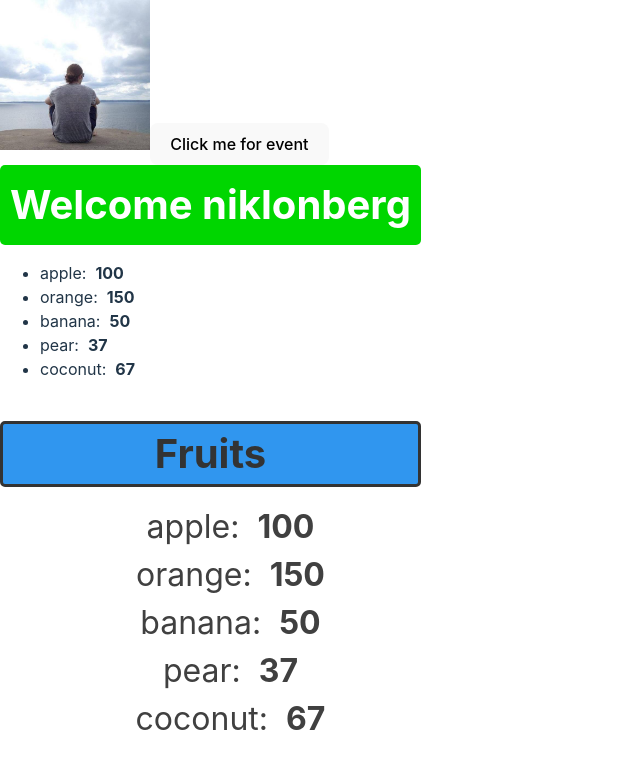
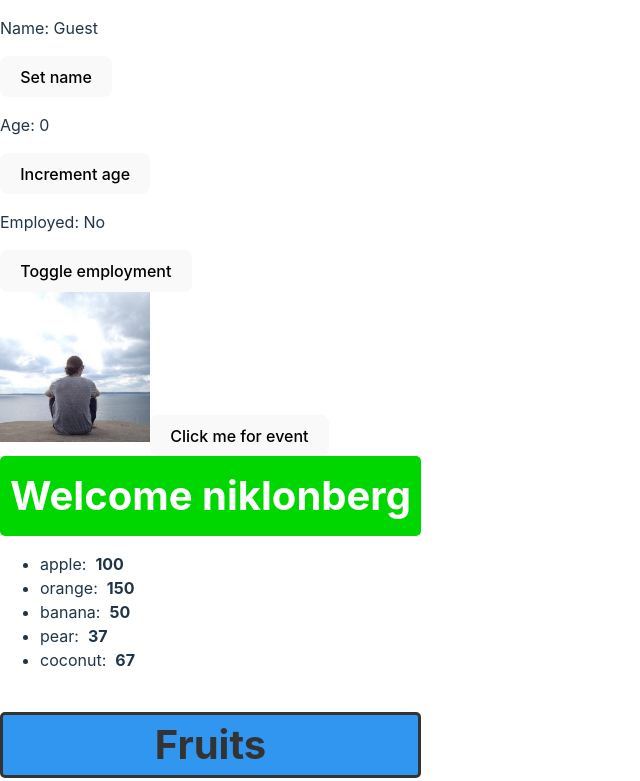
Before and after one commit to niklonberg/bro-code-react-course, a React (Vite) app: page / in a window 1280 px wide. Shown: the top 781 px of the page, without its empty margins (0-640 px from the left). Built offline with nearby package versions, Linux system fonts and the light colour scheme.

Commit message:
add UseStateExample component

```diff
--- a/src/App.tsx
+++ b/src/App.tsx
@@ -9,6 +9,7 @@
 import ListReusable from "./components/ListReusable.js";
 import ButtonClickEvent from "./components/ButtonClickEvent.js";
 import ProfilePicture from "./components/ProfilePicture.js";
+import UseStateExample from "./components/UseStateExample.js";
 
 function App() {
   const fruits = [
@@ -29,6 +30,7 @@
 
   return (
     <>
+      <UseStateExample />
       <ProfilePicture />
       <ButtonClickEvent />
       <UserGreeting isLoggedIn={true} userName="niklonberg" />
--- /dev/null
+++ b/src/components/UseStateExample.tsx
@@ -0,0 +1,46 @@
+//in order to use a react hook, we need to import it
+import React, { useState } from "react";
+
+//using the useState function will create a stateful variable
+//and a setter function to update it
+
+function UseStateExample() {
+  // use array destructuring to get two variable
+  // here name and setName function.
+  // when we call useState, we can pass in a starting value for name, here 'Guest'
+  const [name, setName] = useState("Guest");
+  const [age, setAge] = useState(0);
+  const [isEmployed, setIsEmployed] = useState(false);
+
+  const updateName = () => {
+    setName("Mario"); //pass in new value. DOM updates automatically
+    console.log(name);
+  };
+
+  const incrementAge = () => {
+    setAge(age + 1);
+    console.log(age);
+  };
+
+  const toggleIsEmployedStatus = () => {
+    setIsEmployed(!isEmployed);
+  };
+
+  return (
+    <div>
+      <p>Name: {name}</p>
+      <button onClick={updateName}>Set name</button>
+
+      <p>Age: {age}</p>
+      <button onClick={incrementAge}>Increment age</button>
+
+      <p>Employed: {isEmployed ? "Yes" : "No"}</p>
+      <button onClick={toggleIsEmployedStatus}>Toggle employment</button>
+    </div>
+  );
+  // it is a little funky that we can change the values of
+  // the stateful variables above, like name, age even though
+  // we initialize them with const
+}
+
+export default UseStateExample;
```
Also changed, not shown: notes.txt.
